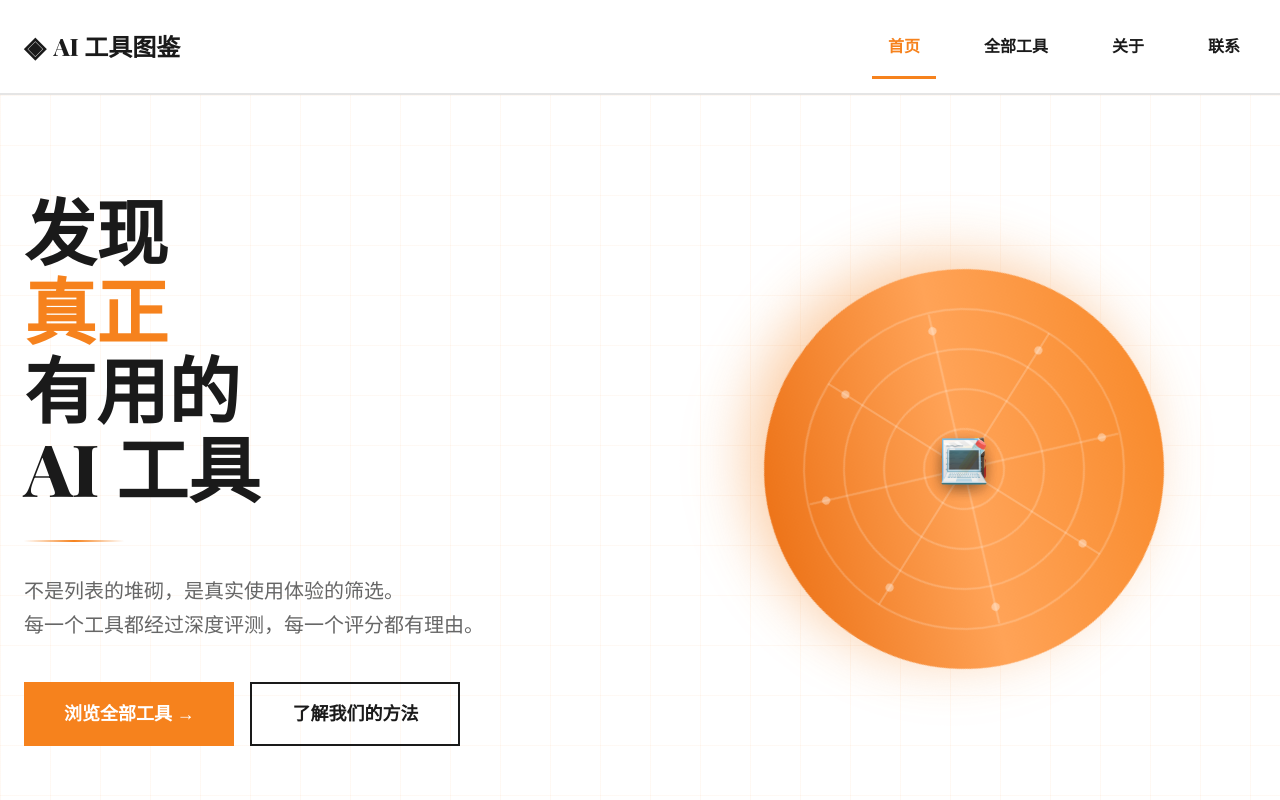
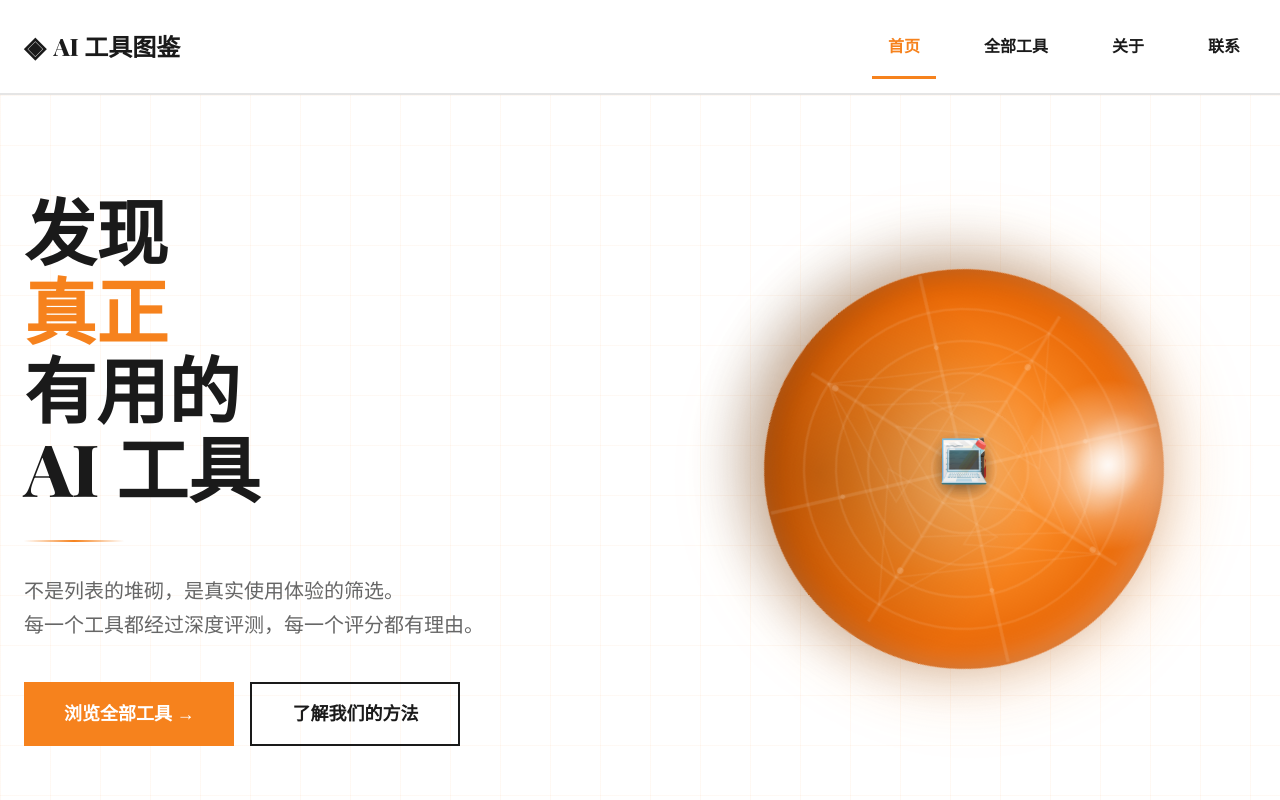
Before and after one commit to yxq1337/ai123, a Next.js app: page / in a window 1280 px wide. Shown: the top 800 px of the page. Built offline with nearby package versions, Linux system fonts and the light colour scheme.

Commit message:
feat: 让橙色小球更有立体感

```diff
--- a/app/page.tsx
+++ b/app/page.tsx
@@ -123,39 +123,79 @@ export default async function HomePage() {
                     width: '400px',
                     height: '400px',
                     borderRadius: '50%',
-                    background: 'linear-gradient(135deg, #F6821D 0%, #FFA357 50%, #E66100 100%)',
+                    background: `
+                      radial-gradient(circle at 30% 20%, rgba(255, 255, 255, 0.9) 0%, rgba(255, 255, 255, 0.4) 8%, transparent 20%),
+                      radial-gradient(circle at 70% 80%, rgba(0, 0, 0, 0.2) 0%, transparent 50%),
+                      radial-gradient(circle at 50% 50%, #FFB86C 0%, #F6821D 40%, #E66100 70%, #C44D00 100%)
+                    `,
                     position: 'relative',
-                    boxShadow: '0 20px 60px rgba(246, 130, 29, 0.4)'
+                    boxShadow: `
+                      0 0 80px rgba(246, 130, 29, 0.4),
+                      0 20px 60px rgba(0, 0, 0, 0.3),
+                      inset 0 -10px 30px rgba(0, 0, 0, 0.2),
+                      inset 0 10px 30px rgba(255, 255, 255, 0.3)
+                    `
                   }}
                 >
-                  {/* 小球上的装饰线 */}
+                  {/* 高光效果 */}
+                  <div style={{
+                    position: 'absolute',
+                    top: '10%',
+                    left: '15%',
+                    width: '30%',
+                    height: '20%',
+                    borderRadius: '50%',
+                    background: 'radial-gradient(ellipse at center, rgba(255,255,255,0.6) 0%, transparent 70%)',
+                    filter: 'blur(3px)'
+                  }} />
+
+                  {/* 几何装饰线 */}
                   <svg style={{
                     position: 'absolute',
                     inset: 0,
                     width: '100%',
-                    height: '100%'
+                    height: '100%',
+                    opacity: 0.6
                   }} viewBox="0 0 100 100">
-                    {/* 网格线装饰 */}
-                    <g stroke="rgba(255,255,255,0.2)" strokeWidth="0.5" fill="none">
-                      <circle cx="50" cy="50" r="10" />
-                      <circle cx="50" cy="50" r="20" />
-                      <circle cx="50" cy="50" r="30" />
+                    {/* 同心圆形 */}
+                    <g stroke="rgba(255,255,255,0.15)" strokeWidth="0.6" fill="none">
+                      <circle cx="50" cy="50" r="8" />
+                      <circle cx="50" cy="50" r="16" />
+                      <circle cx="50" cy="50" r="24" />
+                      <circle cx="50" cy="50" r="32" />
                       <circle cx="50" cy="50" r="40" />
-                      <line x1="50" y1="10" x2="50" y2="90" />
-                      <line x1="10" y1="50" x2="90" y2="50" />
-                      <line x1="22" y1="22" x2="78" y2="78" />
-                      <line x1="78" y1="22" x2="22" y2="78" />
                     </g>
+
+                    {/* 三角形网格 */}
+                    <g stroke="rgba(255,255,255,0.12)" strokeWidth="0.4" fill="none">
+                      <polygon points="50,10 66,40 34,40" />
+                      <polygon points="50,90 66,60 34,60" />
+                      <polygon points="10,50 40,34 40,66" />
+                      <polygon points="90,50 60,34 60,66" />
+
+                      <polygon points="50,10 82,50 50,90 18,50" />
+                      <polygon points="50,20 70,50 50,80 30,50" />
+                      <polygon points="50,30 60,50 50,70 40,50" />
+                    </g>
+
                     {/* 小星点装饰 */}
-                    <g fill="rgba(255,255,255,0.4)">
-                      <circle cx="50" cy="15" r="1" />
-                      <circle cx="50" cy="85" r="1" />
-                      <circle cx="15" cy="50" r="1" />
-                      <circle cx="85" cy="50" r="1" />
-                      <circle cx="25" cy="25" r="1" />
-                      <circle cx="75" cy="25" r="1" />
-                      <circle cx="25" cy="75" r="1" />
-                      <circle cx="75" cy="75" r="1" />
+                    <g fill="rgba(255,255,255,0.3)">
+                      <circle cx="50" cy="12" r="0.8" />
+                      <circle cx="80" cy="50" r="0.8" />
+                      <circle cx="50" cy="88" r="0.8" />
+                      <circle cx="20" cy="50" r="0.8" />
+                      <circle cx="28" cy="28" r="0.6" />
+                      <circle cx="72" cy="28" r="0.6" />
+                      <circle cx="72" cy="72" r="0.6" />
+                      <circle cx="28" cy="72" r="0.6" />
+                    </g>
+
+                    {/* 斜线装饰 */}
+                    <g stroke="rgba(255,255,255,0.18)" strokeWidth="0.8" fill="none">
+                      <line x1="50" y1="5" x2="50" y2="95" />
+                      <line x1="5" y1="50" x2="95" y2="50" />
+                      <line x1="15" y1="15" x2="85" y2="85" />
+                      <line x1="85" y1="15" x2="15" y2="85" />
                     </g>
                   </svg>
                 </div>
```
